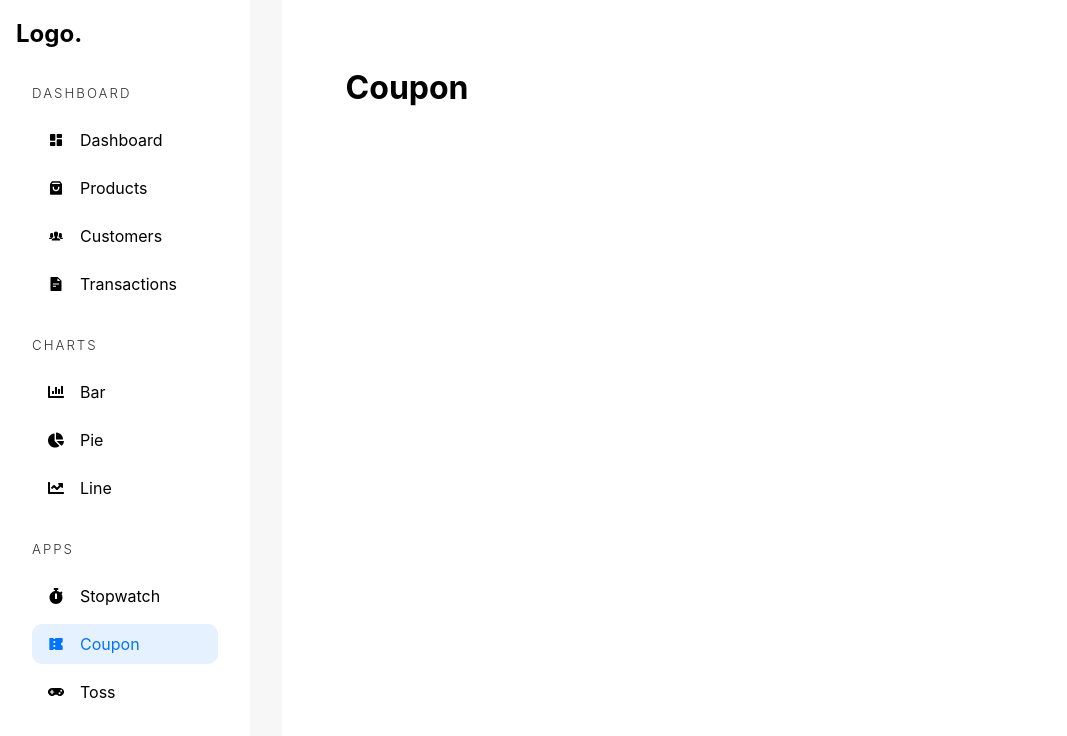
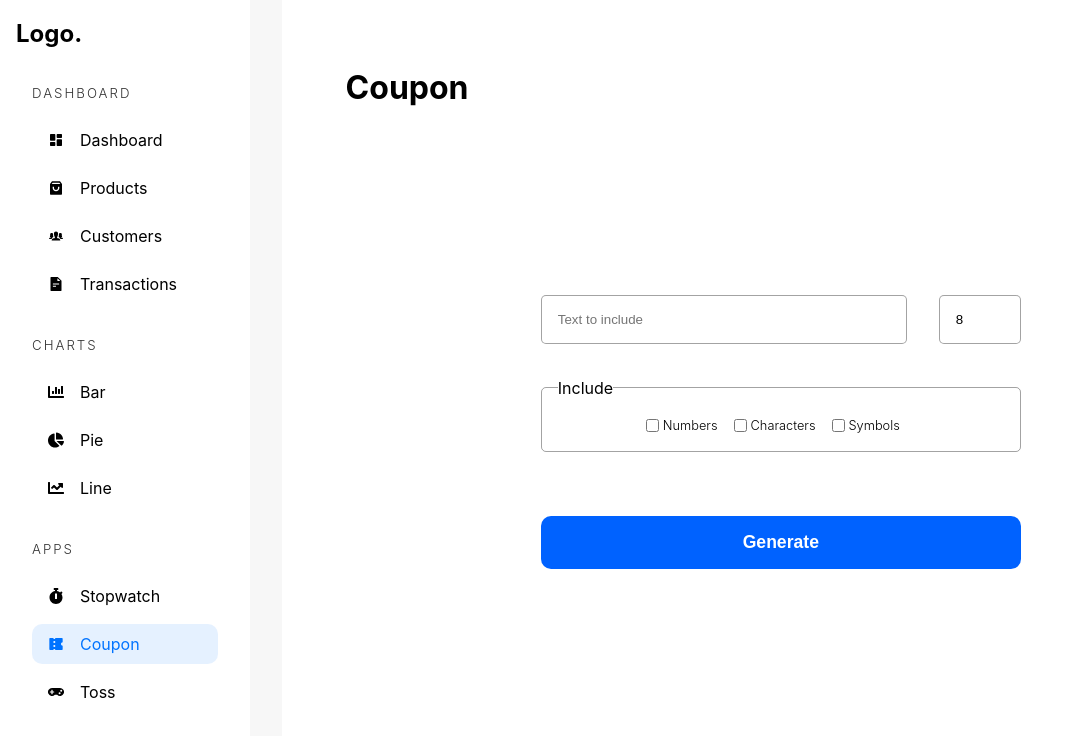
Before and after one commit to rahulkela12/Admin-Dashboard, a React (Vite) app: page /admin/app/coupon in a window 1280 px wide. Shown: the top 736 px of the page, without its empty margins (0-1067 px from the left). Built offline with nearby package versions, Linux system fonts and the light colour scheme.

Commit message:
apps-done-ui

```diff
--- a/src/pages/apps/Coupon.tsx
+++ b/src/pages/apps/Coupon.tsx
@@ -1,12 +1,99 @@
-import React from 'react'
+import { FormEvent, useEffect, useState } from 'react'
 import AdminSidebar from '../../components/AdminSidebar'
 
+const allLetters = "ABCDEFGHIJKLMNOPQRSTUVWXYZabcdefghijklmnopqrstuvwxyz";
+const allNumbers = "1234567890";
+const allSymbols = "!@#$%^&*()_+";
+
 const Coupon = () => {
+
+   const [size,setSize] = useState<number>(8);
+   const [prefix,setPrefix] = useState<string>("");
+   const [includeNumbers,setIncludeNumbers] = useState<boolean>(false);
+   const [includeCharacters,setIncludeCharacters] = useState<boolean>(false);
+   const [includeSymbols,setIncludeSymbols] = useState<boolean>(false);
+   const [isCopied,setIsCopied] = useState<boolean>(false);
+   const [coupon,setCoupon] = useState<string>("");
+
+   const copyText= async (coupon:string)=>{
+     await window.navigator.clipboard.writeText(coupon);
+     setIsCopied(true);
+   }
+
+   const submitHandler = (e:FormEvent<HTMLFormElement>)=>{
+      e.preventDefault();
+
+      if(!includeCharacters && !includeNumbers && !includeSymbols){
+        alert("Please select atleast one");
+        return;
+      }
+
+      let result = prefix || "";
+      const loopLenght:number = size - result.length;
+      let entireString:string = "";
+        if(includeCharacters) entireString += allLetters;
+        if(includeNumbers) entireString += allNumbers;
+        if(includeSymbols) entireString += allSymbols;
+      for (let index = 0; index <loopLenght; index++) {
+        const randomNumber:number = Math.floor(Math.random()*entireString.length);
+        result += entireString[randomNumber];
+      }
+      setCoupon(result);
+   }
+
+   useEffect(() => {
+     setIsCopied(false);
+   }, [coupon])
+
+
   return (
     <div className='adminContainer'>
     <AdminSidebar/>
     <main className='dashboardAppContainer'>
     <h1>Coupon</h1>
+    <section>
+      <form className='couponForm' onSubmit={submitHandler}>
+        <input type="text" placeholder='Text to include' value={prefix}
+        onChange={(e)=>{
+          setPrefix(e.target.value);
+        }}
+        maxLength={size}
+        />
+        <input type="number" placeholder='Coupoun Length' value={size}
+        onChange={(e)=>{setSize(Number(e.target.value))}}
+        min={8}
+        max={25}
+        />
+        <fieldset>
+          <legend>Include</legend>
+          <input type="checkbox"
+          checked={includeNumbers}
+          onChange={()=>{
+            setIncludeNumbers((prev)=>!prev)
+          }}
+          />
+          <span>Numbers</span>
+          <input type="checkbox"
+          checked={includeCharacters}
+          onChange={()=>{
+            setIncludeCharacters((prev)=>!prev)
+          }}
+          />
+          <span>Characters</span>
+          <input type="checkbox"
+          checked={includeSymbols}
+          onChange={()=>{
+            setIncludeSymbols((prev)=>!prev)
+          }}
+          />
+          <span>Symbols</span>
+        </fieldset>
+        <button type='submit'>Generate</button>
+      </form>
+      {
+        coupon && <code>{coupon} <span onClick={()=>copyText(coupon)}>{isCopied?"Copied":"Copy"}</span>  </code>
+      }
+    </section>
     </main>
     </div>
   )
--- a/src/styles/_dashboardApp.scss
+++ b/src/styles/_dashboardApp.scss
@@ -55,5 +55,66 @@
             }
         }
      }
+     .couponForm{
+      @include grid(2fr.1fr,2rem);
+      max-width: 30rem;
+      width: 100%;
+      >input{
+        padding: 1rem;
+        border: 1px solid rgba(0, 0, 0, 0.36);
+        outline: none;
+        border-radius: 5px;
+      }
+      > fieldset {
+        padding: 1rem;
+        border: 1px solid rgba(0, 0, 0, 0.36);
+        border-radius: 5px;
+        @include flex(row, center, center, 0);
+        flex-wrap: wrap;
+        grid-column: 1/3;
+
+        span {
+          font-size: 0.8rem;
+          font-weight: 300;
+          margin-inline-start: 0.25rem;
+          margin-inline-end: 1rem;
+        }
+      }
+      > button {
+        font-weight: 700;
+        font-size: 1.1rem;
+        width: 100%;
+        padding: 1rem;
+        border: none;
+        color: white;
+        cursor: pointer;
+        margin: 2rem 0;
+        border-radius: 10px;
+        grid-column: 1/3;
+        background-color: rgb(0, 98, 255);
+      }
+     }
+     > code {
+      position: relative;
+      font-size: 1.2rem;
+      letter-spacing: 2px;
+      cursor: pointer;
+      &:hover > span {
+        opacity: 1;
+      }
+      > span {
+        opacity: 0;
+        @include square(100%);
+        top: 0;
+        left: 0;
+        position: absolute;
+        border-radius: 5px;
+        background-color: rgb(15, 15, 15);
+        color: white;
+        font-size: 0.8rem;
+        //to make text in center
+        @include flex;
+      }
+     }
   }
 }
```
